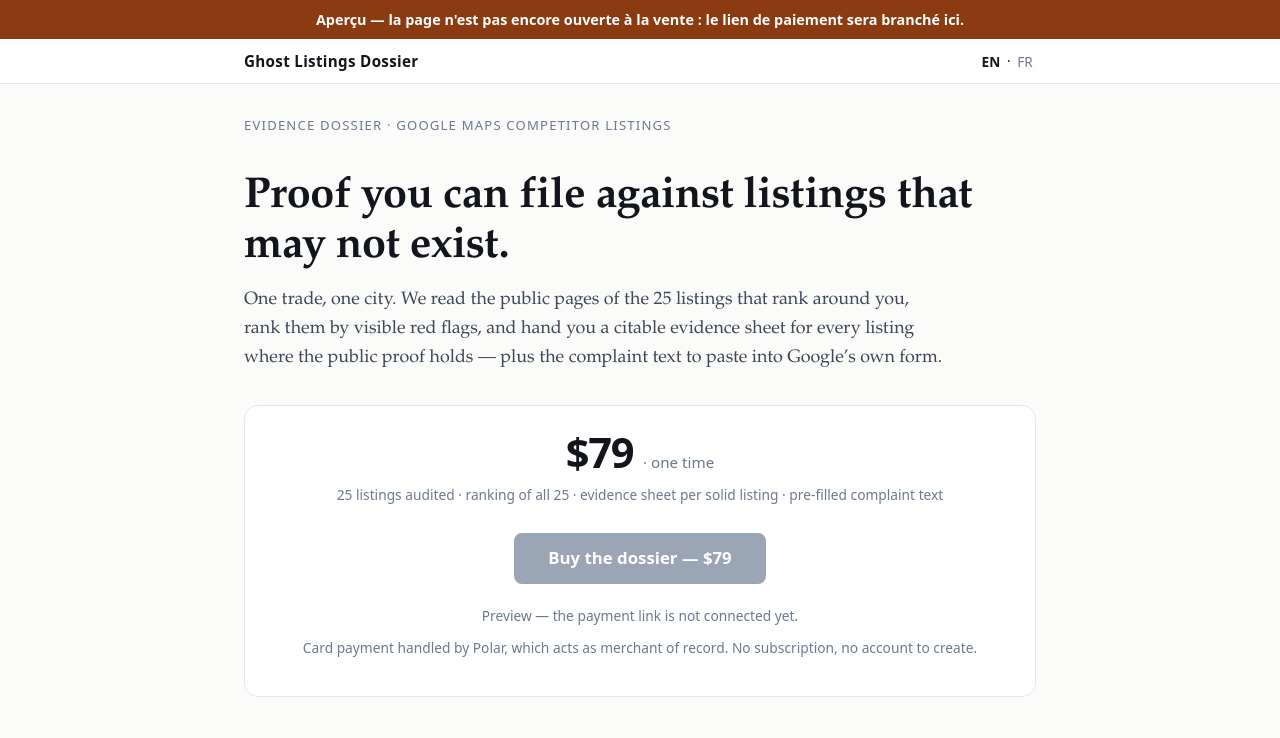
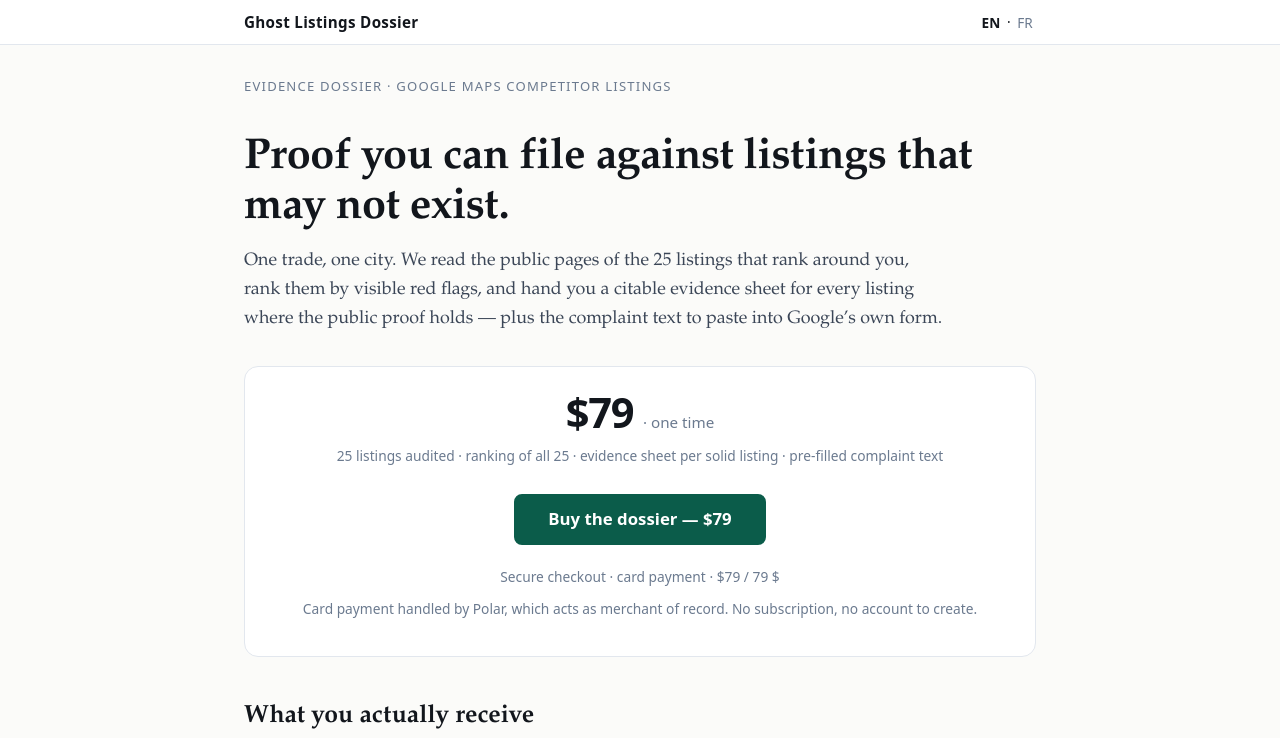
Before and after one commit to imbertjules/gbp-ghost-listings, a plain HTML site: page index.html in a window 1280 px wide. Shown: the top 738 px of the page. Drawn offline with Linux system fonts and the light colour scheme.

Commit message:
Page de vente Ghost Listings Dossier (final)

```diff
--- a/index.html
+++ b/index.html
@@ -5,7 +5,7 @@
 <meta name="viewport" content="width=device-width, initial-scale=1">
 <title>Ghost Listings — Evidence Dossier for Google Maps competitors</title>
 <meta name="description" content="One trade, one city: 25 competitor listings on Google Maps audited from public data, ranked by red flags, with a citable evidence sheet for each listing where the public proof holds. $79, one time.">
-<meta name="robots" content="noindex,follow">
+<meta name="robots" content="index,follow">
 <link rel="canonical" href="https://imbertjules.github.io/gbp-ghost-listings/">
 <style>
   :root{
@@ -64,10 +64,6 @@
 </style>
 </head>
 <body>
-<div style="background:#8a3b12;color:#fff;font:600 .9rem/1.4 system-ui,sans-serif;padding:.6rem 1.25rem;text-align:center">
-Aperçu — la page n'est pas encore ouverte à la vente : le lien de paiement sera branché ici.
-</div>
-
 
 <header class="site">
   <div class="wrap">
@@ -90,8 +86,8 @@ Aperçu — la page n'est pas encore ouverte à la vente : le lien de paiement s
     <p class="prix">$79 <small>· one time</small></p>
     <p class="petit">25 listings audited · ranking of all 25 · evidence sheet per solid listing · pre-filled complaint text</p>
     <!-- BOUTON -->
-    <a class="bouton" aria-disabled="true" id="cta" href="#acheter" rel="noopener">Buy the dossier — $79</a>
-    <p class="petit" role="status" id="cta-etat">Preview — the payment link is not connected yet.</p>
+    <a class="bouton" id="cta" href="https://buy.polar.sh/polar_cl_AaYm5HCPBTFqudWGUHDA3Arn5LeWpDTi5T1W91SdFzR" rel="noopener">Buy the dossier — $79</a>
+    <p class="petit" role="status" id="cta-etat">Secure checkout · card payment · $79 / 79 $</p>
     <p class="petit">Card payment handled by Polar, which acts as merchant of record. No subscription, no account to create.</p>
   </div>
 
@@ -195,7 +191,7 @@ Aperçu — la page n'est pas encore ouverte à la vente : le lien de paiement s
 
   <div class="acheter">
     <p class="prix">$79 <small>· one time</small></p>
-    <a class="bouton" aria-disabled="true" href="#acheter" rel="noopener">Buy the dossier — $79</a>
+    <a class="bouton" href="https://buy.polar.sh/polar_cl_AaYm5HCPBTFqudWGUHDA3Arn5LeWpDTi5T1W91SdFzR" rel="noopener">Buy the dossier — $79</a>
     <p class="petit">Payment by card, handled by Polar (merchant of record). Delivered within 48 business hours.</p>
   </div>
 
```
